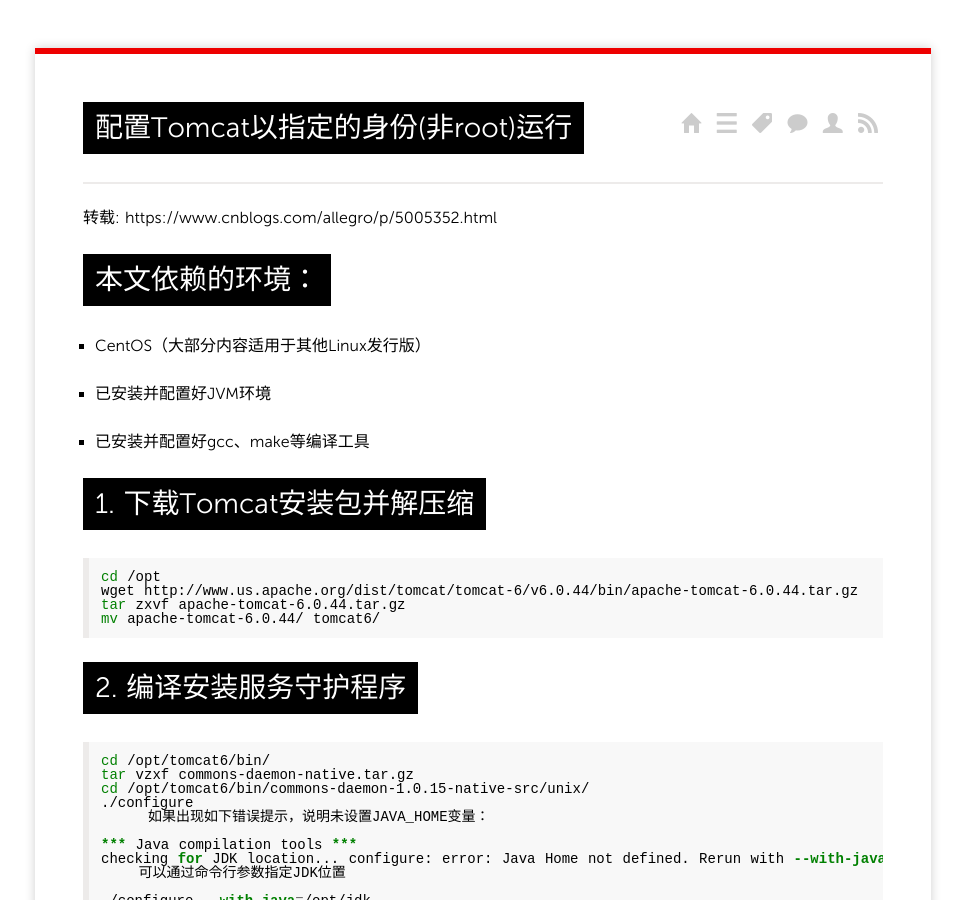
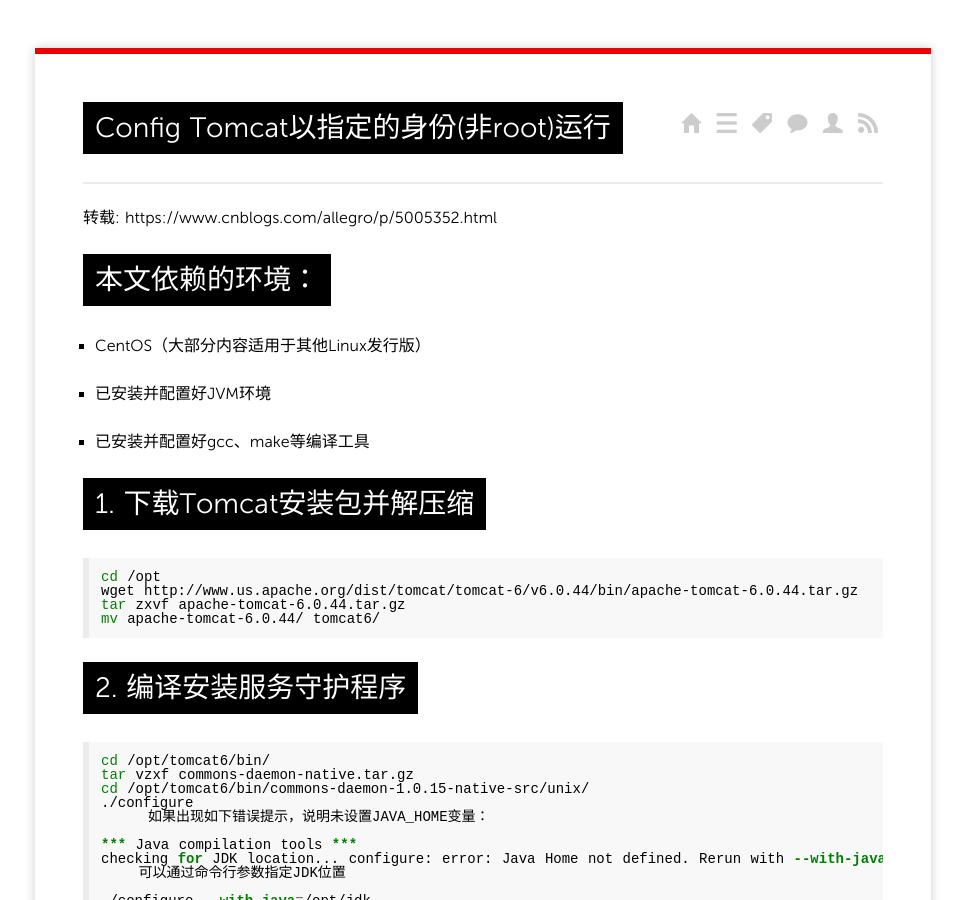
Before and after one commit to niuziru/niuziru.github.io, a Jekyll site: the page built from _posts/2017/2017-12-04-how-to-running-tomcat-with-non-root.md, in a window 1280 px wide and 900 px high. Shown: the whole window, without its empty margins (157-1122 px from the left). Built offline with Jekyll 4.4.1, drawn with Linux system fonts in a browser that asks for light colours.

Commit message:
add tomcat blog

```diff
--- a/_posts/2017/2017-12-04-how-to-running-tomcat-with-non-root.md
+++ b/_posts/2017/2017-12-04-how-to-running-tomcat-with-non-root.md
@@ -1,6 +1,6 @@
 ---
 layout: post
-title: 配置Tomcat以指定的身份(非root)运行
+title: Config Tomcat以指定的身份(非root)运行
 categories:
 - 技术
 tags:
```
